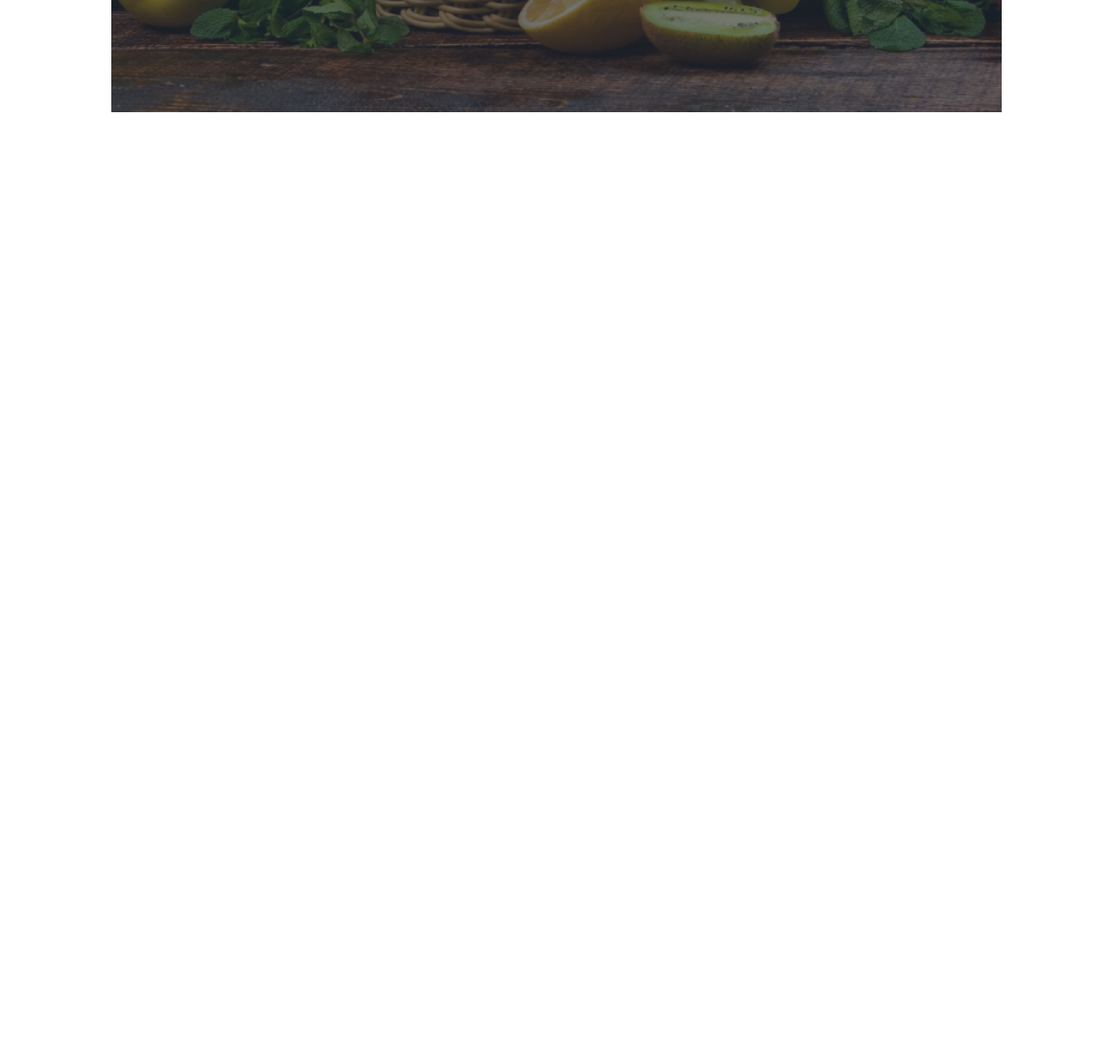
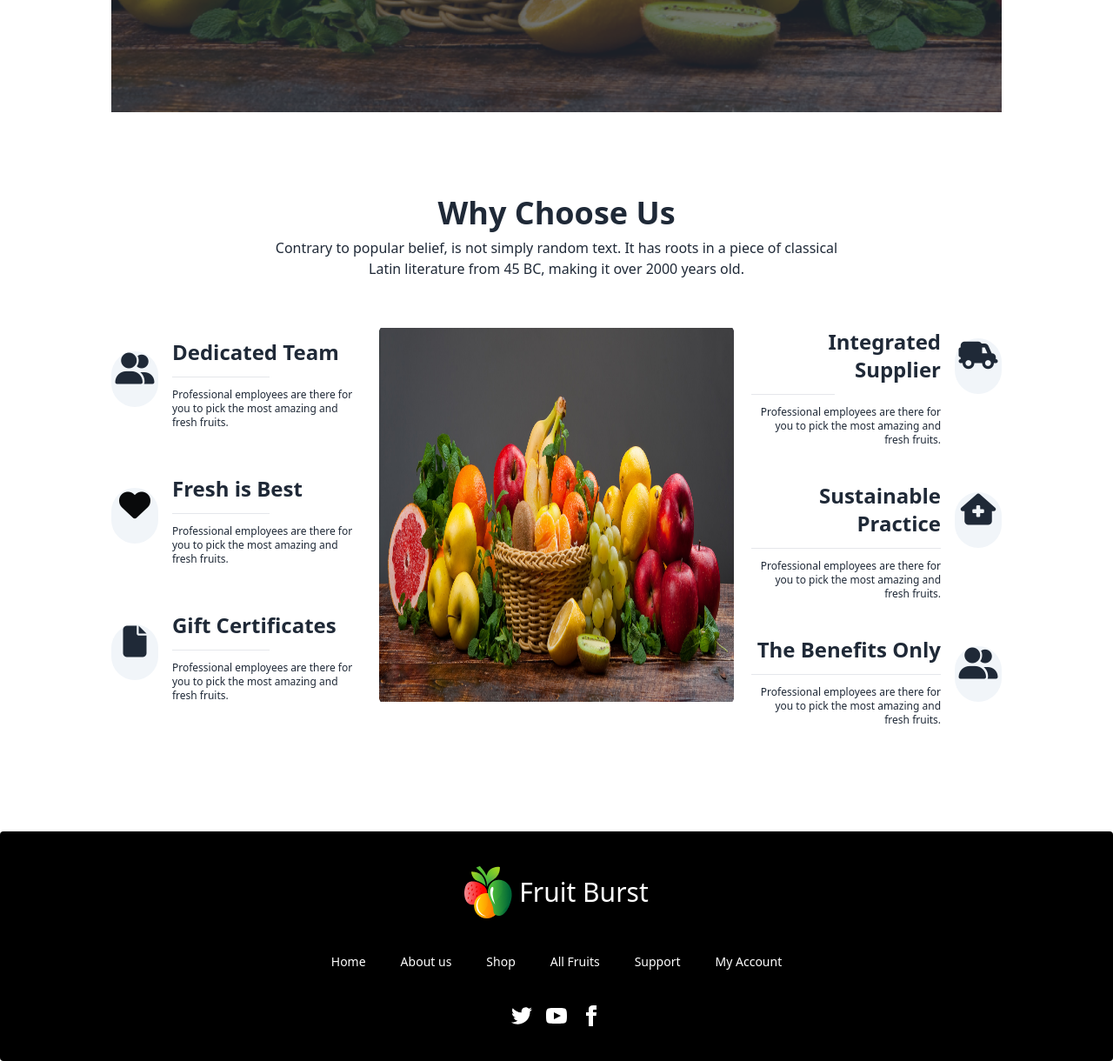
Before and after one commit to rashidadnan097/Fruits-UP, a plain HTML site: page index.html in a window 1280 px wide. Shown: the part 2120-3340 px from the top of the page at 87% size. Before the commit the page ends 2329 px from the top, so only its background shows below. Drawn offline with nearby package versions, Linux system fonts and the light colour scheme.

Commit message:
added by footer

```diff
--- a/index.html
+++ b/index.html
@@ -373,11 +373,93 @@
 
     </div>
    </section>
+<!-- this is Choose section -->
+    <section class="max-w-screen-lg mx-auto mt-24 mb-20 ">
+     <div class="text-center space-y-2 mb-14">
+      <h1 class="text-4xl font-extrabold">
+        Why Choose Us
+      </h1>
+      <p>Contrary to popular belief, is not simply random text. It has roots in a piece of classical <br> Latin literature from 45 BC, making it over 2000 years old.</p>
+     </div>
+     <div class="flex gap-5">
+      <div>
+        <div class="space-y-3 mb-10 flex items-center gap-4">
+          <div class="bg-slate-100 rounded-full w-16 h-16 text-center  items-center"><i class="fa-solid fa-user-group text-4xl"></i></div>
+         <div class="space-y-3"> <h1 class="text-2xl font-bold">Dedicated Team</h1>
+          <hr class="w-28">
+          <p class="text-xs">Professional employees are there for <br> you  to pick  the most amazing and fresh fruits.</p></div>
+        </div>
+        <div class="space-y-3 mb-10 flex items-center gap-4">
+          <div class="bg-slate-100 rounded-full w-16 h-16 text-center  items-center"><i class="fa-solid fa-heart text-4xl" style="color: #090a0b;"></i></div>
+         <div class="space-y-3"> <h1 class="text-2xl font-bold">Fresh is Best</h1>
+          <hr class="w-28">
+          <p class="text-xs">Professional employees are there for <br> you to pick  the most amazing and fresh fruits.</p></div>
+        </div>
+        <div class="space-y-3 mb-10 flex items-center gap-4">
+          <div class="bg-slate-100 rounded-full w-16 h-16 text-center  items-center"><i class="fa-sharp fa-solid fa-file text-4xl"></i></div>
+         <div class="space-y-3"> <h1 class="text-2xl font-bold">Gift Certificates</h1>
+          <hr class="w-28">
+          <p class="text-xs">Professional employees are there for <br> you to pick  the most amazing and fresh fruits.</p></div>
+        </div>
+      </div>
 
+        <div >
+         <img class="w-[480px] h-[430px]" src="images/banner1.png" alt="" srcset="">
+        </div>
+
+
+        <div>
+             <div class="space-y-3 mb-10 flex text-end  gap-4">
+         <div class="space-y-3"> <h1 class="text-2xl font-bold">Integrated Supplier</h1>
+          <hr class="w-24 text-right">
+          <p class="text-xs">Professional employees are there for <br> you to pick the most amazing and fresh fruits.</p></div>
+          <div class="bg-slate-100 rounded-full w-16 h-16 text-center"><i class="fa-solid fa-truck-field text-4xl"></i></div>
+        </div>
+        <div class="space-y-3 mb-10 flex text-end  gap-4">
+          <div class="space-y-3"> <h1 class="text-2xl font-bold">Sustainable Practice</h1>
+           <hr class="w-[-14px] text-right">
+           <p class="text-xs">Professional employees are there for <br> you to pick the most amazing and fresh fruits.</p></div>
+           <div class="bg-slate-100 rounded-full w-16 h-16 text-center">
+            <i class="fa-sharp fa-solid fa-house-medical text-4xl"></i>
+           </div>
+         </div>
+         <div class="space-y-3 mb-10 flex text-end  gap-4">
+          <div class="space-y-3"> <h1 class="text-2xl font-bold">The Benefits Only</h1>
+           <hr class="w-[-14px] text-right">
+           <p class="text-xs">Professional employees are there for <br> you to pick the most amazing and fresh fruits.</p></div>
+           <div class="bg-slate-100 rounded-full w-16 h-16 text-center"><i class="fa-solid fa-user-group text-4xl"></i></div>
+         </div>
+
+
+        </div>
+
+
+     </div>
+    </section>
     </main>
     <!-- this is footer section -->
-    <footer>
+    <footer class="footer footer-center text-white p-10 bg-black text-base-content rounded">
+      <div class="flex">
+        <img src="images/logo.png" alt="" srcset="">
+      <div> <p class="text-3xl">Fruit Burst</p></div>
 
+      </div>
+      <div >
+        <ul class="grid grid-flow-col gap-10">
+        <li>Home</li>
+        <li>About us </li>
+        <li>Shop</li>
+        <li>All Fruits</li>
+        <li>Support</li>
+        <li>My Account</li></ul>
+      </div>
+      <div>
+        <div class="grid grid-flow-col gap-4">
+          <a><svg xmlns="http://www.w3.org/2000/svg" width="24" height="24" viewBox="0 0 24 24" class="fill-current"><path d="M24 4.557c-.883.392-1.832.656-2.828.775 1.017-.609 1.798-1.574 2.165-2.724-.951.564-2.005.974-3.127 1.195-.897-.957-2.178-1.555-3.594-1.555-3.179 0-5.515 2.966-4.797 6.045-4.091-.205-7.719-2.165-10.148-5.144-1.29 2.213-.669 5.108 1.523 6.574-.806-.026-1.566-.247-2.229-.616-.054 2.281 1.581 4.415 3.949 4.89-.693.188-1.452.232-2.224.084.626 1.956 2.444 3.379 4.6 3.419-2.07 1.623-4.678 2.348-7.29 2.04 2.179 1.397 4.768 2.212 7.548 2.212 9.142 0 14.307-7.721 13.995-14.646.962-.695 1.797-1.562 2.457-2.549z"></path></svg></a>
+          <a><svg xmlns="http://www.w3.org/2000/svg" width="24" height="24" viewBox="0 0 24 24" class="fill-current"><path d="M19.615 3.184c-3.604-.246-11.631-.245-15.23 0-3.897.266-4.356 2.62-4.385 8.816.029 6.185.484 8.549 4.385 8.816 3.6.245 11.626.246 15.23 0 3.897-.266 4.356-2.62 4.385-8.816-.029-6.185-.484-8.549-4.385-8.816zm-10.615 12.816v-8l8 3.993-8 4.007z"></path></svg></a>
+          <a><svg xmlns="http://www.w3.org/2000/svg" width="24" height="24" viewBox="0 0 24 24" class="fill-current"><path d="M9 8h-3v4h3v12h5v-12h3.642l.358-4h-4v-1.667c0-.955.192-1.333 1.115-1.333h2.885v-5h-3.808c-3.596 0-5.192 1.583-5.192 4.615v3.385z"></path></svg></a>
+        </div>
+      </div>
     </footer>
 
 
```
